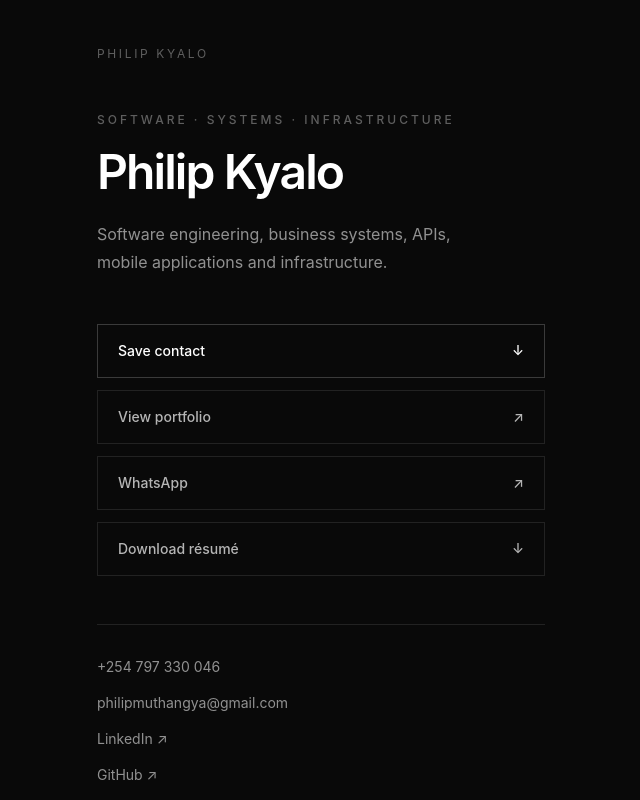
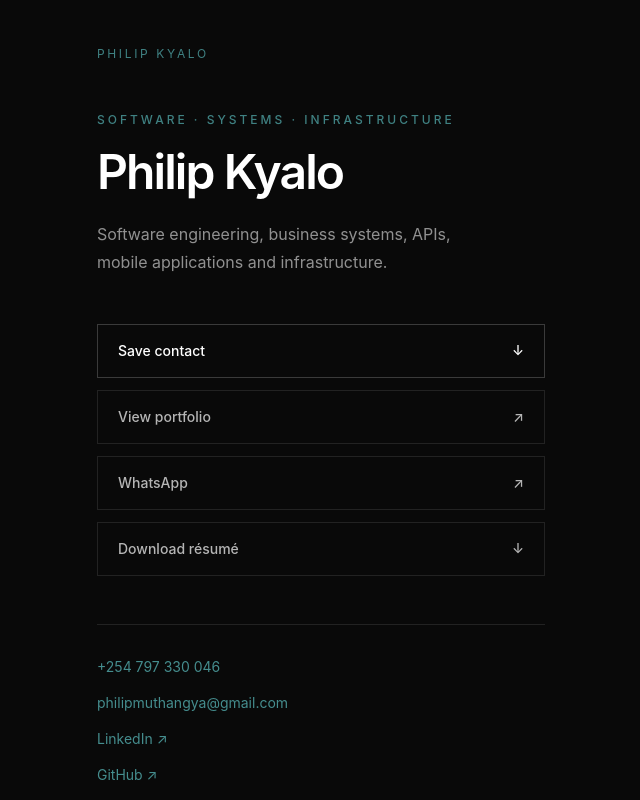
Before and after one commit to Muthaa/philip-portfolio, a Next.js app: page /card in a window 1280 px wide. Shown: the top 800 px of the page, without its empty margins (319-959 px from the left). Built offline with nearby package versions, Linux system fonts and the light colour scheme.

Commit message:
Improve visibility

```diff
--- a/app/card/page.tsx
+++ b/app/card/page.tsx
@@ -47,7 +47,7 @@ END:VCARD`;
                     <div className="mb-12">
                         <a
                             href="/"
-                            className="text-xs uppercase tracking-[0.22em] text-white/35 transition hover:text-white"
+                            className="text-xs uppercase tracking-[0.22em] text-[#76fafc]/50 transition hover:text-white"
                         >
                             Philip Kyalo
                         </a>
@@ -55,7 +55,7 @@ END:VCARD`;
 
                     {/* Identity */}
                     <section>
-                        <p className="text-xs font-medium uppercase tracking-[0.25em] text-white/35">
+                        <p className="text-xs font-medium uppercase tracking-[0.25em] text-[#76fafc]/50">
                             Software · Systems · Infrastructure
                         </p>
 
@@ -112,14 +112,14 @@ END:VCARD`;
                         <div className="space-y-4 text-sm">
                             <a
                                 href="tel:+254797330046"
-                                className="block text-white/55 transition hover:text-white"
+                                className="block text-[#76fafc]/55 transition hover:text-white"
                             >
                                 +254 797 330 046
                             </a>
 
                             <a
                                 href="mailto:philipmuthangya@gmail.com"
-                                className="block text-white/55 transition hover:text-white"
+                                className="block text-[#76fafc]/55 transition hover:text-white"
                             >
                                 philipmuthangya@gmail.com
                             </a>
@@ -128,7 +128,7 @@ END:VCARD`;
                                 href="https://www.linkedin.com/in/philip-muthangya/"
                                 target="_blank"
                                 rel="noreferrer"
-                                className="block text-white/55 transition hover:text-white"
+                                className="block text-[#76fafc]/55 transition hover:text-white"
                             >
                                 LinkedIn ↗
                             </a>
@@ -137,7 +137,7 @@ END:VCARD`;
                                 href="https://github.com/Muthaa"
                                 target="_blank"
                                 rel="noreferrer"
-                                className="block text-white/55 transition hover:text-white"
+                                className="block text-[#76fafc]/55 transition hover:text-white"
                             >
                                 GitHub ↗
                             </a>
@@ -148,7 +148,7 @@ END:VCARD`;
                     <section className="mt-12 border-t border-white/10 pt-8">
                         <div className="flex items-center justify-between gap-6">
                             <div>
-                                <p className="text-xs uppercase tracking-[0.18em] text-white/30">
+                                <p className="text-xs uppercase tracking-[0.18em] text-[#76fafc]/50">
                                     Digital card
                                 </p>
 
--- a/app/globals.css
+++ b/app/globals.css
@@ -3,6 +3,8 @@
 :root {
   --background: #090909;
   --foreground: #f5f5f5;
+  --muted-blue: #76fafc;
+
 }
 
 * {
```
